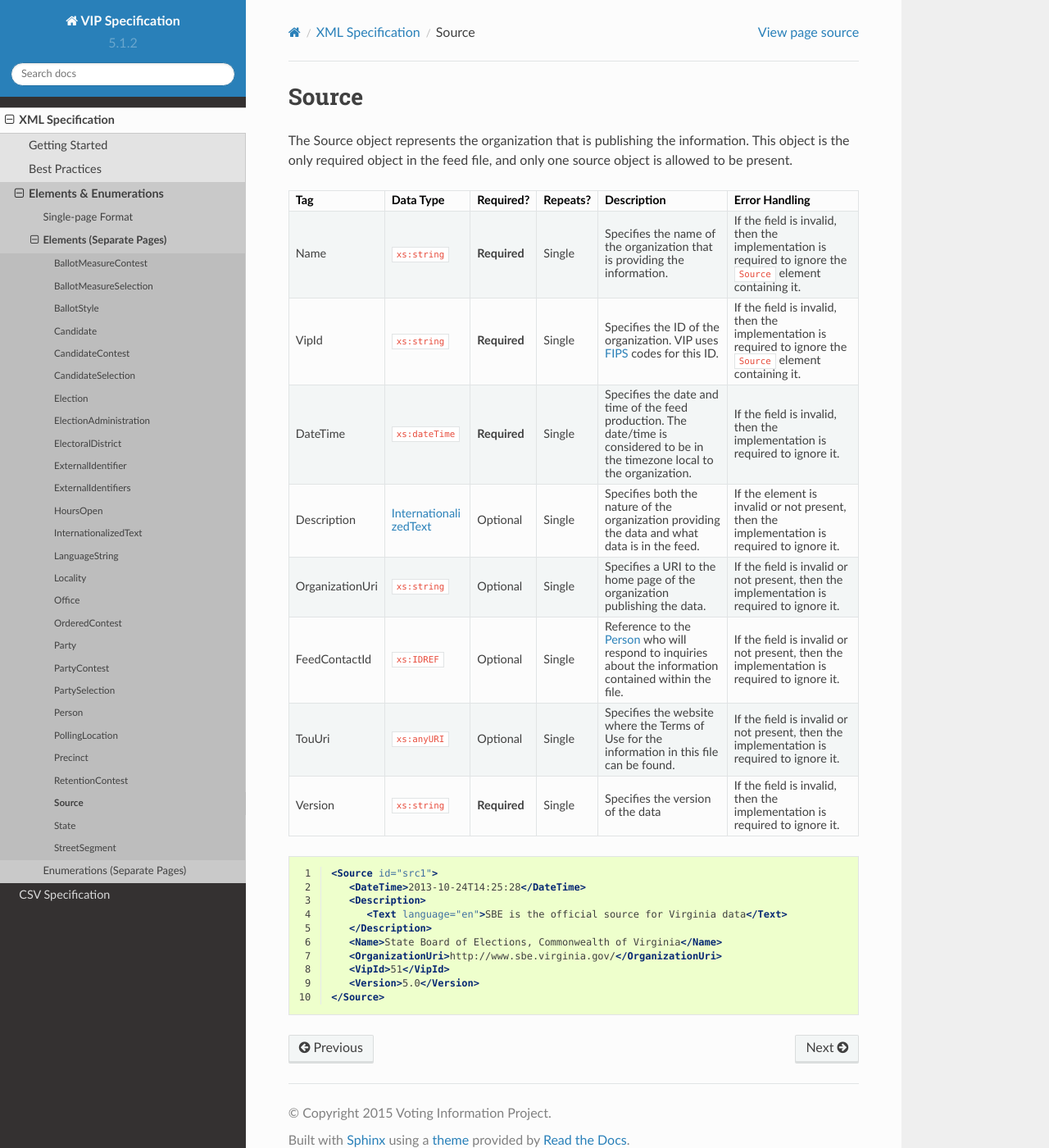
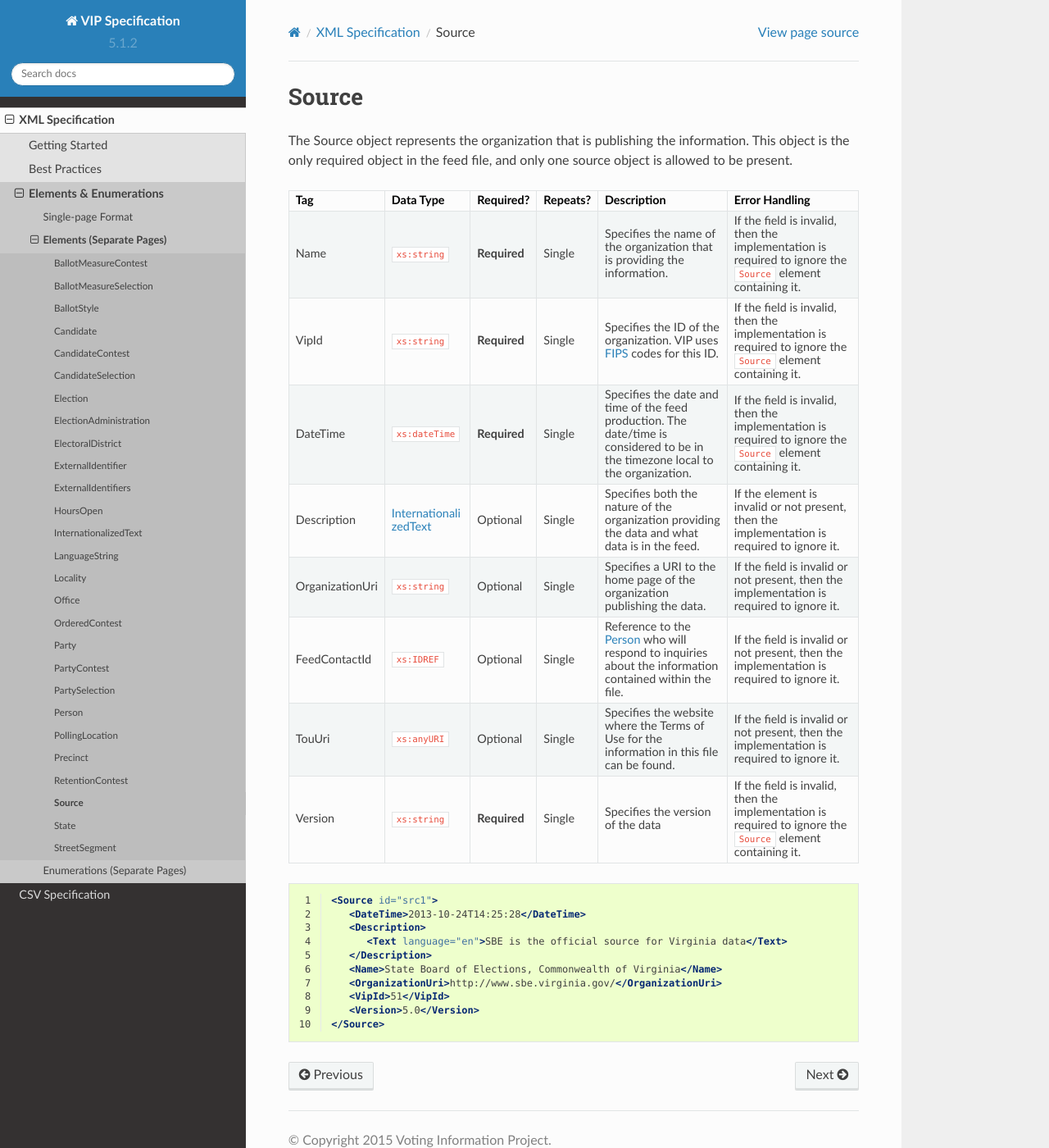
Before and after one commit to votinginfoproject/vip-specification, a Sphinx documentation site: the page built from docs/built_rst/xml/elements/source.rst, in a window 1280 px wide and 1400 px high. Shown: the whole window at 82% size. Built offline with Sphinx 7.4.7 and the Read the Docs theme 2.0.0, drawn with Linux system fonts in a browser that asks for light colours.

Commit message:
RST update to Source; required fields use standard error language

```diff
--- a/docs/built_rst/xml/elements/source.rst
+++ b/docs/built_rst/xml/elements/source.rst
@@ -20,8 +20,8 @@ the only required object in the feed file, and only one source object is allowed
 |                 |                                         |              |              |                                          | ``Source`` element containing it.        |
 +-----------------+-----------------------------------------+--------------+--------------+------------------------------------------+------------------------------------------+
 | DateTime        | ``xs:dateTime``                         | **Required** | Single       | Specifies the date and time of the feed  | If the field is invalid, then the        |
-|                 |                                         |              |              | production. The date/time is considered  | implementation is required to ignore it. |
-|                 |                                         |              |              | to be in the timezone local to the       |                                          |
+|                 |                                         |              |              | production. The date/time is considered  | implementation is required to ignore the |
+|                 |                                         |              |              | to be in the timezone local to the       | ``Source`` element containing it.        |
 |                 |                                         |              |              | organization.                            |                                          |
 +-----------------+-----------------------------------------+--------------+--------------+------------------------------------------+------------------------------------------+
 | Description     | :ref:`multi-xml-internationalized-text` | Optional     | Single       | Specifies both the nature of the         | If the element is invalid or not         |
@@ -41,7 +41,8 @@ the only required object in the feed file, and only one source object is allowed
 |                 |                                         |              |              | be found.                                | ignore it.                               |
 +-----------------+-----------------------------------------+--------------+--------------+------------------------------------------+------------------------------------------+
 | Version         | ``xs:string``                           | **Required** | Single       | Specifies the version of the data        | If the field is invalid, then the        |
-|                 |                                         |              |              |                                          | implementation is required to ignore it. |
+|                 |                                         |              |              |                                          | implementation is required to ignore the |
+|                 |                                         |              |              |                                          | ``Source`` element containing it.        |
 +-----------------+-----------------------------------------+--------------+--------------+------------------------------------------+------------------------------------------+
 
 .. _FIPS: https://www.census.gov/geo/reference/codes/cou.html
```
Also changed, not shown: docs/built_rst/csv/elements/source.rst (+4 -3 lines), docs/built_rst/csv/single_page.rst (+4 -3 lines), docs/built_rst/tables/elements/source.rst (+4 -3 lines), docs/built_rst/xml/single_page.rst (+4 -3 lines).
